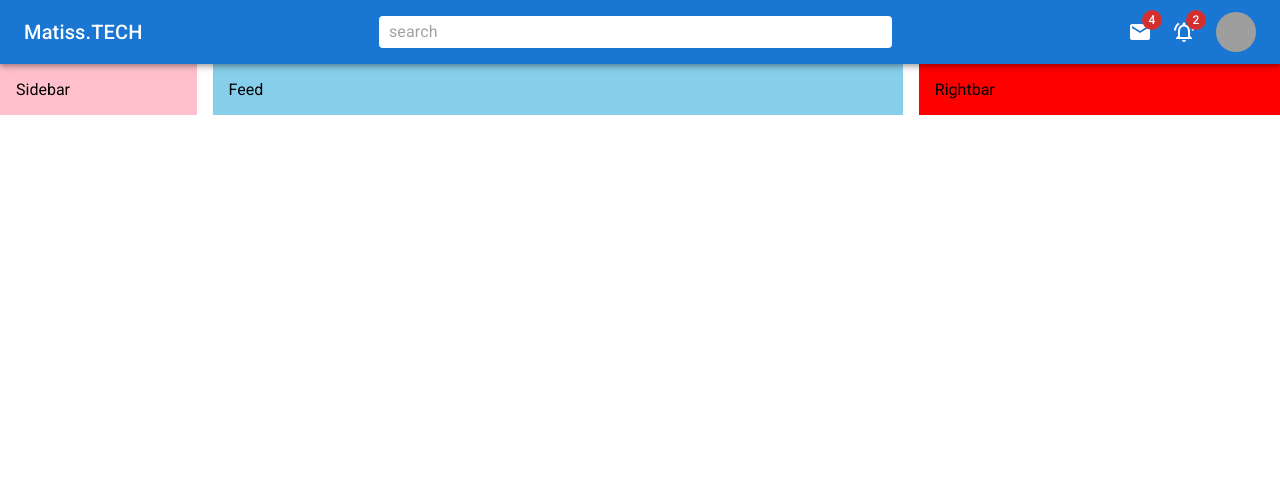
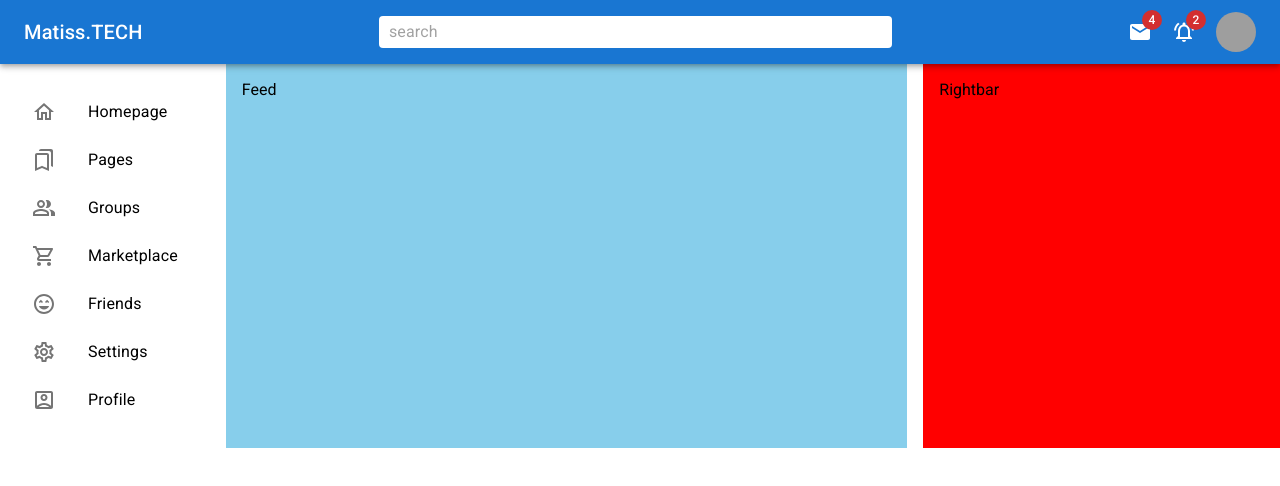
Before and after one commit to Matiss1337/Material-UI-app, a React (Vite) app: page / in a window 1280 px wide. Shown: the top 486 px of the page. Built offline with nearby package versions, Linux system fonts and the light colour scheme; grey boxes are pictures that could not be loaded.

Commit message:
added sidebaricons etc

```diff
--- a/src/components/Navbar.jsx
+++ b/src/components/Navbar.jsx
@@ -2,10 +2,8 @@ import React, { useState } from 'react'
 import Box from '@mui/material/Box';
 import { AppBar, Toolbar, Typography, styled, InputBase, Avatar, } from '@mui/material';
 import VideoSettingsIcon from '@mui/icons-material/VideoSettings';
-import { display } from '@mui/system';
 import Badge from '@mui/material/Badge';
 import MailIcon from '@mui/icons-material/Mail';
-import Button from '@mui/material/Button';
 import Menu from '@mui/material/Menu';
 import MenuItem from '@mui/material/MenuItem';
 import NotificationsActiveOutlinedIcon from '@mui/icons-material/NotificationsActiveOutlined';
--- a/src/components/Sidebar.jsx
+++ b/src/components/Sidebar.jsx
@@ -1,12 +1,89 @@
 import React from 'react'
 import Box from '@mui/material/Box';
-
+import List from '@mui/material/List';
+import ListItem from '@mui/material/ListItem';
+import ListItemButton from '@mui/material/ListItemButton';
+import ListItemIcon from '@mui/material/ListItemIcon';
+import ListItemText from '@mui/material/ListItemText';
+import Divider from '@mui/material/Divider';
+import InboxIcon from '@mui/icons-material/Inbox';
+import HomeOutlinedIcon from '@mui/icons-material/HomeOutlined';
+import BookmarksOutlinedIcon from '@mui/icons-material/BookmarksOutlined';
+import PeopleAltOutlinedIcon from '@mui/icons-material/PeopleAltOutlined';
+import ShoppingCartOutlinedIcon from '@mui/icons-material/ShoppingCartOutlined';
+import SentimentVerySatisfiedOutlinedIcon from '@mui/icons-material/SentimentVerySatisfiedOutlined';
+import SettingsOutlinedIcon from '@mui/icons-material/SettingsOutlined';
+import AccountBoxOutlinedIcon from '@mui/icons-material/AccountBoxOutlined';
 
 function Sidebar() {
 
   return (
-    <Box bgcolor="pink" flex={1} p={2} sx={{display: {xs: "none", sm: "block"}}}>
-Sidebar
+    <Box flex={1} p={2} sx={{display: {xs: "none", sm: "block"}}}>
+ <List>
+          <ListItem disablePadding>
+            <ListItemButton>
+              <ListItemIcon>
+                <HomeOutlinedIcon />
+              </ListItemIcon>
+              <ListItemText primary="Homepage" />
+            </ListItemButton>
+          </ListItem>
+
+          <ListItem disablePadding>
+            <ListItemButton>
+              <ListItemIcon>
+                <BookmarksOutlinedIcon />
+              </ListItemIcon>
+              <ListItemText primary="Pages" />
+            </ListItemButton>
+          </ListItem>
+
+          <ListItem disablePadding>
+            <ListItemButton>
+              <ListItemIcon>
+                <PeopleAltOutlinedIcon />
+              </ListItemIcon>
+              <ListItemText primary="Groups" />
+            </ListItemButton>
+          </ListItem>
+
+          <ListItem disablePadding>
+            <ListItemButton>
+              <ListItemIcon>
+                <ShoppingCartOutlinedIcon />
+              </ListItemIcon>
+              <ListItemText primary="Marketplace" />
+            </ListItemButton>
+          </ListItem>
+
+          <ListItem disablePadding>
+            <ListItemButton>
+              <ListItemIcon>
+                <SentimentVerySatisfiedOutlinedIcon />
+              </ListItemIcon>
+              <ListItemText primary="Friends" />
+            </ListItemButton>
+          </ListItem>
+
+          <ListItem disablePadding>
+            <ListItemButton>
+              <ListItemIcon>
+                <SettingsOutlinedIcon />
+              </ListItemIcon>
+              <ListItemText primary="Settings" />
+            </ListItemButton>
+          </ListItem>
+
+          <ListItem disablePadding>
+            <ListItemButton>
+              <ListItemIcon>
+                <AccountBoxOutlinedIcon />
+              </ListItemIcon>
+              <ListItemText primary="Profile" />
+            </ListItemButton>
+          </ListItem>
+
+        </List>
     </Box>
   )
 }
```
